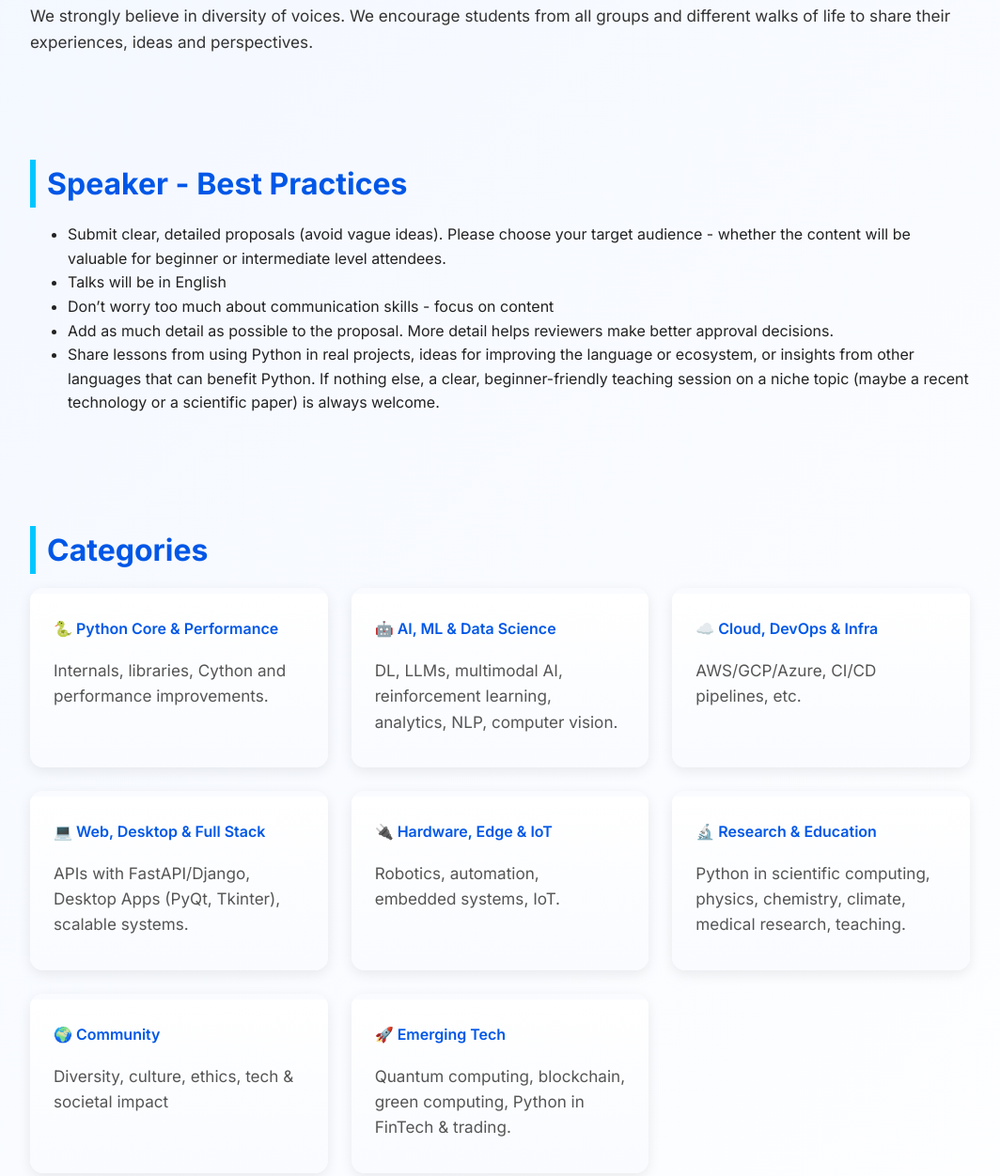
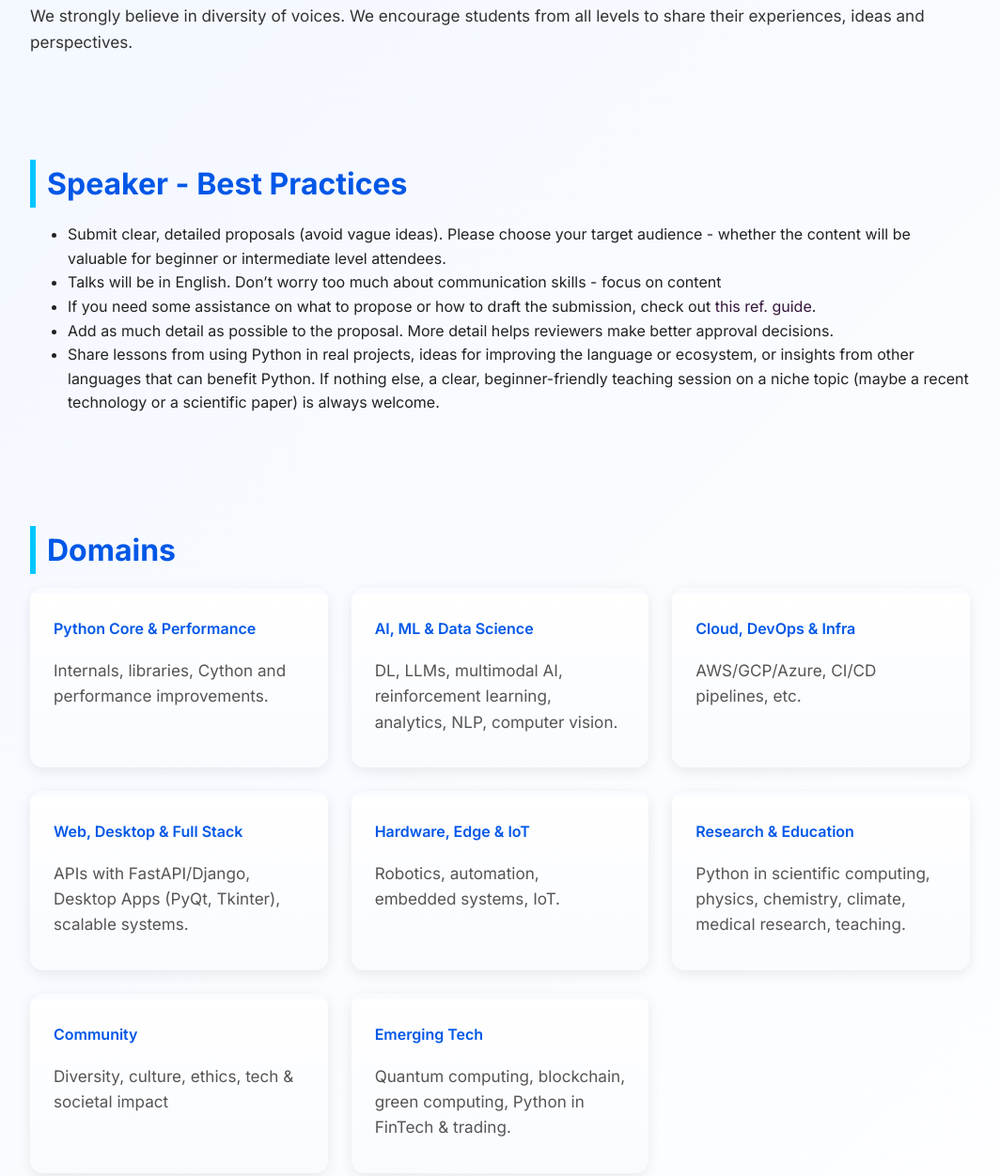
Before and after one commit to mlig-iitmbs/ai4all, a plain HTML site: page index.html in a window 1280 px wide. Shown: the part 1188-2440 px from the top of the page at 94% size, without its empty margins (108-1172 px from the left). Drawn offline with Linux system fonts and the light colour scheme.

Commit message:
Update index.html

```diff
--- a/index.html
+++ b/index.html
@@ -247,15 +247,15 @@ header {
   <section>
     <h3>Why Speak?</h3>
     <p>
-      We invite engaging, innovative and quality proposals for student-led talks in the upcoming seminar series. Share your knowledge, spark discussions and inspire the Python community with your ideas!
+      We invite engaging, innovative and quality proposals for <b>student-led talks</b> in the upcoming seminar series. Share your knowledge, spark discussions and inspire the Python community with your ideas!
     </p>
-    <div class="highlight">⚠️ Submission Deadline: 30th August 2025</div>
+    <div class="highlight">⚠️ Proposal Submission Deadline: 30th August 2025, more info about event dates will be shared in due time.</div>
   </section>
 
   <section>
      <h3>About Organizers</h3>
     <p>
-      <li>ML Series - A student-led initiative centered around AI-ML, started by the LogicLooM organizing team. <a href="https://mlig-iitmbs.github.io" target="_blank">Click Here</a> to know more.</li>
+      <li>ML Series - A student-led initiative centered around AI-ML, started by the LogicLooM organizing team. <a href="/" target="_blank" style="text-decoration:none;color:#341539;">Click Here</a> to know more.</li>
       <li>π^2−SEMINAR - This is an instructor (POD) led initiative designed to foster knowledge-sharing in Mathematical, Data Science, ML, AI and Programming topics, empowering students to learn, present and grow together.</li>
     </p>
     <h3>Format</h3>
@@ -265,7 +265,7 @@ header {
     </p>
     <h3>Diversity & Inclusion</h3>
     <p>
-      We strongly believe in diversity of voices. We encourage students from all groups and different walks of life to share their experiences, ideas and perspectives.
+      We strongly believe in diversity of voices. We encourage students from all levels to share their experiences, ideas and perspectives.
     </p>
   </section>
 
@@ -273,46 +273,46 @@ header {
     <h3>Speaker - Best Practices</h3>
     <ul>
       <li>Submit clear, detailed proposals (avoid vague ideas). Please choose your target audience - whether the content will be valuable for beginner or intermediate level attendees.</li>
-      <li>Talks will be in English</li>
-      <li>Don’t worry too much about communication skills - focus on content</li>
+      <li>Talks will be in English. Don’t worry too much about communication skills - focus on content</li>
+      <li>If you need some assistance on what to propose or how to draft the submission, check out <a href="sample.pdf" target="_blank" style="text-decoration:none;color:#341539;">this ref. guide</a>.</li>
       <li>Add as much detail as possible to the proposal. More detail helps reviewers make better approval decisions.</li>
       <li>Share lessons from using Python in real projects, ideas for improving the language or ecosystem, or insights from other languages that can benefit Python. If nothing else, a clear, beginner-friendly teaching session on a niche topic (maybe a recent technology or a scientific paper) is always welcome.</li>
     </ul>
   </section>
 
   <section>
-    <h3>Categories</h3>
+    <h3>Domains</h3>
     <div class="categories">
       <div class="card">
-        <h4>🐍 Python Core & Performance</h4>
+        <h4>Python Core & Performance</h4>
         <p>Internals, libraries, Cython and performance improvements.</p>
       </div>
       <div class="card">
-        <h4>🤖 AI, ML & Data Science</h4>
+        <h4>AI, ML & Data Science</h4>
         <p>DL, LLMs, multimodal AI, reinforcement learning, analytics, NLP, computer vision.</p>
       </div>
       <div class="card">
-        <h4>☁️ Cloud, DevOps & Infra</h4>
+        <h4>Cloud, DevOps & Infra</h4>
         <p>AWS/GCP/Azure, CI/CD pipelines, etc.</p>
       </div>
       <div class="card">
-        <h4>💻 Web, Desktop & Full Stack</h4>
+        <h4>Web, Desktop & Full Stack</h4>
         <p>APIs with FastAPI/Django, Desktop Apps (PyQt, Tkinter), scalable systems.</p>
       </div>
       <div class="card">
-        <h4>🔌 Hardware, Edge & IoT</h4>
+        <h4>Hardware, Edge & IoT</h4>
         <p>Robotics, automation, embedded systems, IoT.</p>
       </div>
       <div class="card">
-        <h4>🔬 Research & Education</h4>
+        <h4>Research & Education</h4>
         <p>Python in scientific computing, physics, chemistry, climate, medical research, teaching.</p>
       </div>
       <div class="card">
-        <h4>🌍 Community</h4>
+        <h4>Community</h4>
         <p>Diversity, culture, ethics, tech & societal impact</p>
       </div>
       <div class="card">
-        <h4>🚀 Emerging Tech</h4>
+        <h4>Emerging Tech</h4>
         <p>Quantum computing, blockchain, green computing, Python in FinTech & trading.</p>
       </div>
     </div>
```
